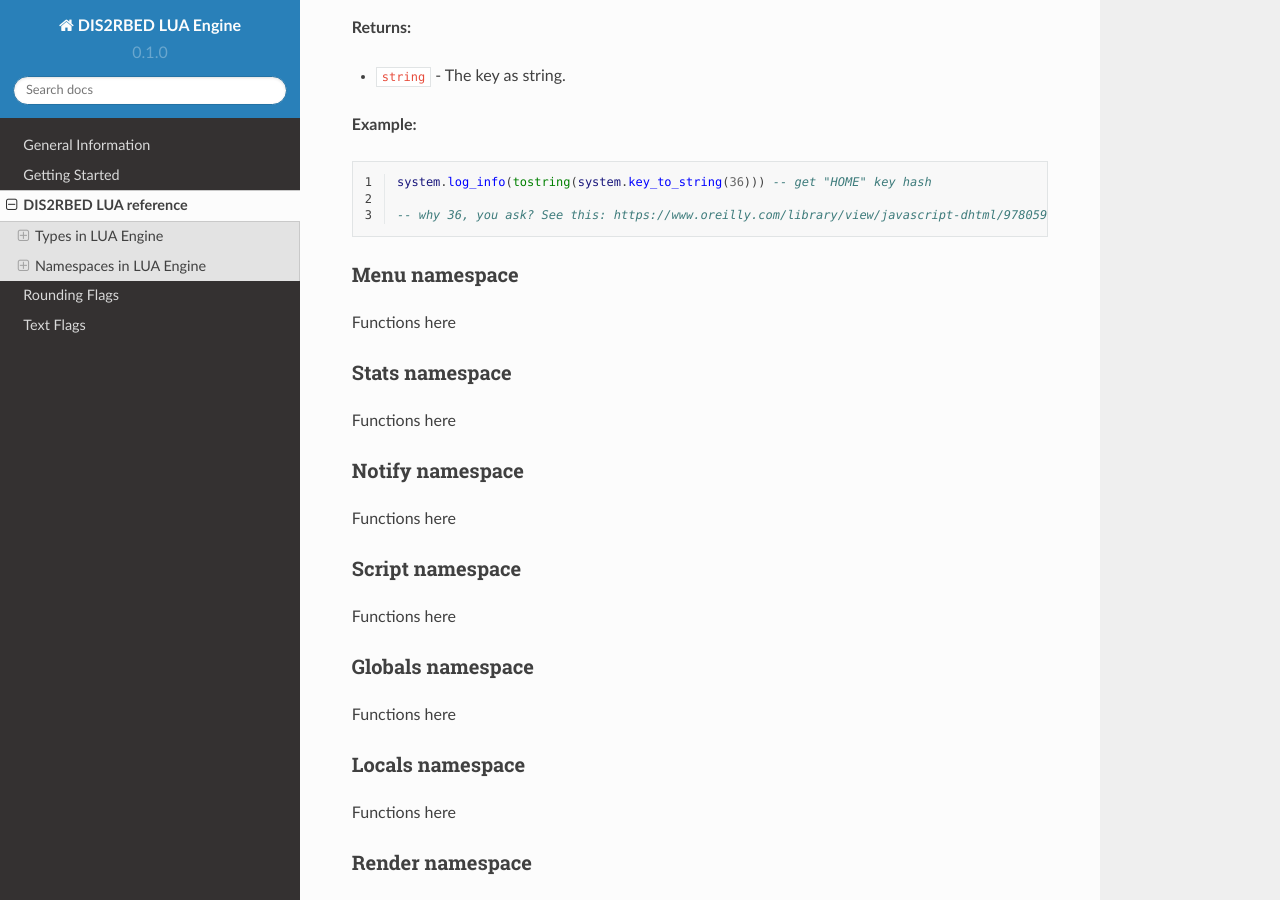
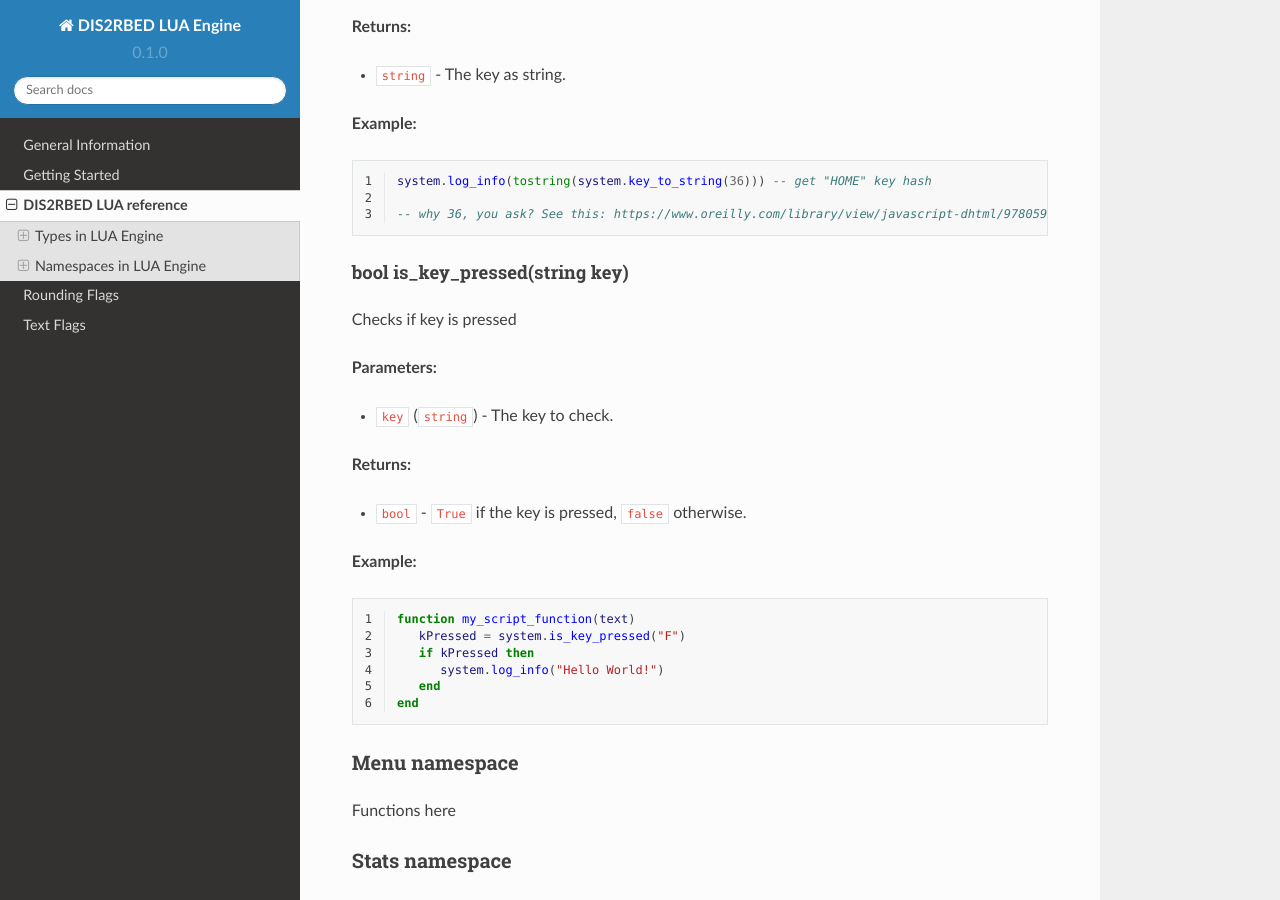
Before and after one commit to ItsK1tty/w1tchdocs, a Sphinx documentation site: the page built from docs/source/reference.rst, in a window 1280 px wide and 900 px high, scrolled down 8338 px. Built offline with Sphinx 7.4.7 and the Read the Docs theme 2.0.0, drawn with Linux system fonts in a browser that asks for light colours.

Commit message:
add final touches to system

```diff
--- a/docs/source/reference.rst
+++ b/docs/source/reference.rst
@@ -291,6 +291,7 @@ Waits for ``ms`` milliseconds.
 
 
 add_task(``name``, ``hash``, ``ms``, ``fn``)
+^^^^^^^^^^^^^^^^^^^^^^^^^^^^^^^^^^^^^^^^^^^^^^^
 
 Adds a task into the process's main loop.
 
@@ -453,6 +454,31 @@ Converts a key hash to a string key.
    -- why 36, you ask? See this: https://www.oreilly.com/library/view/javascript-dhtml/9780596514082/apb.html
 
 
+bool is_key_pressed(string key)
+^^^^^^^^^^^^^^^^^^^^^^^^^^^^^^^^^^^^
+
+Checks if key is pressed
+
+**Parameters:**
+
+* ``key`` (``string``) - The key to check.
+
+**Returns:**
+
+* ``bool`` - ``True`` if the key is pressed, ``false`` otherwise.
+
+**Example:**
+
+.. code-block:: lua
+   :linenos:
+
+   function my_script_function(text)
+      kPressed = system.is_key_pressed("F")
+      if kPressed then
+         system.log_info("Hello World!")
+      end
+   end
+
 
 .. _menu:
 
```
